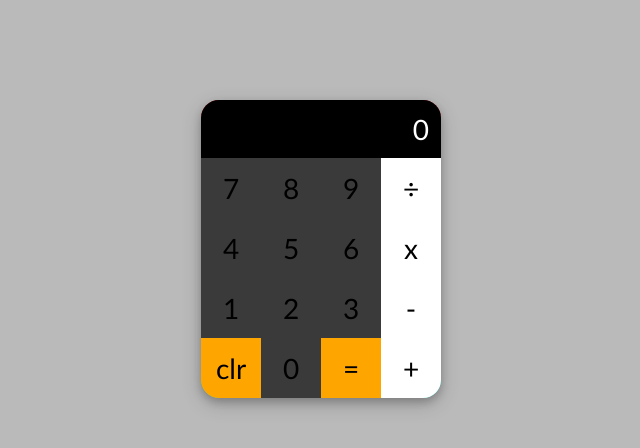
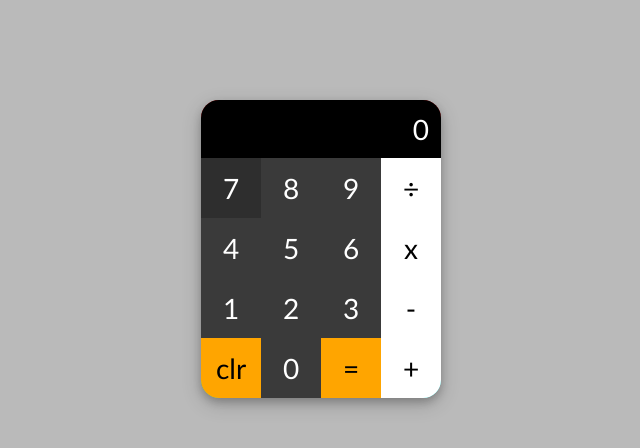
Before and after one commit to wadada216/MY-CALC, a React (Create React App) app: page / in a window 1280 px wide. In both pictures the pointer is over the button 550 px from the left and 188 px from the top of the page. Shown: the top 448 px of the page, without its empty margins (319-959 px from the left). Built offline with nearby package versions, Linux system fonts and the light colour scheme.

Commit message:
updated css

```diff
--- a/src/App.css
+++ b/src/App.css
@@ -42,12 +42,22 @@ button{
   border-radius: 0 0 18px 18px;
 }
 
+.btnNum{
+  background-color: #3a3a3a;
+  color: #fff;
+}
+
+.btnNum:hover{
+  background-color: #2e2e2e;
+  color: #fff;
+}
+
 .btnOp{
   background-color: #fff;
 }
 
-.btnNum{
-  background-color: #3a3a3a;
+.btnOp:hover{
+  background-color: rgb(209, 209, 209);
 }
 
 .btnPlus{
@@ -56,12 +66,26 @@ button{
   border: none;
 }
 
+.btnPlus:hover{
+  background-color: rgb(209, 209, 209);
+}
+
 .btnClr{
   background-color: #FFA500;
   border-radius: 0 0 0 18px;
   border: none;
 }
 
+.btnClr:hover{
+  background-color: #ce8600;
+  color: #fff;
+}
+
 .btnEq{
   background-color: #FFA500;
 }
+
+.btnEq:hover{
+  background-color: #ce8600;
+  color: #fff;
+}
--- a/src/App.js
+++ b/src/App.js
@@ -136,6 +136,12 @@ function App() {
       setNum2(null);
       setOper(null);
     }
+
+    console.log("num1: "+num1);
+    console.log("num2: "+num2);
+    console.log("disp: "+disp);
+    console.log("oper: "+oper);
+    console.log("-----------");
   }
 
 
```
